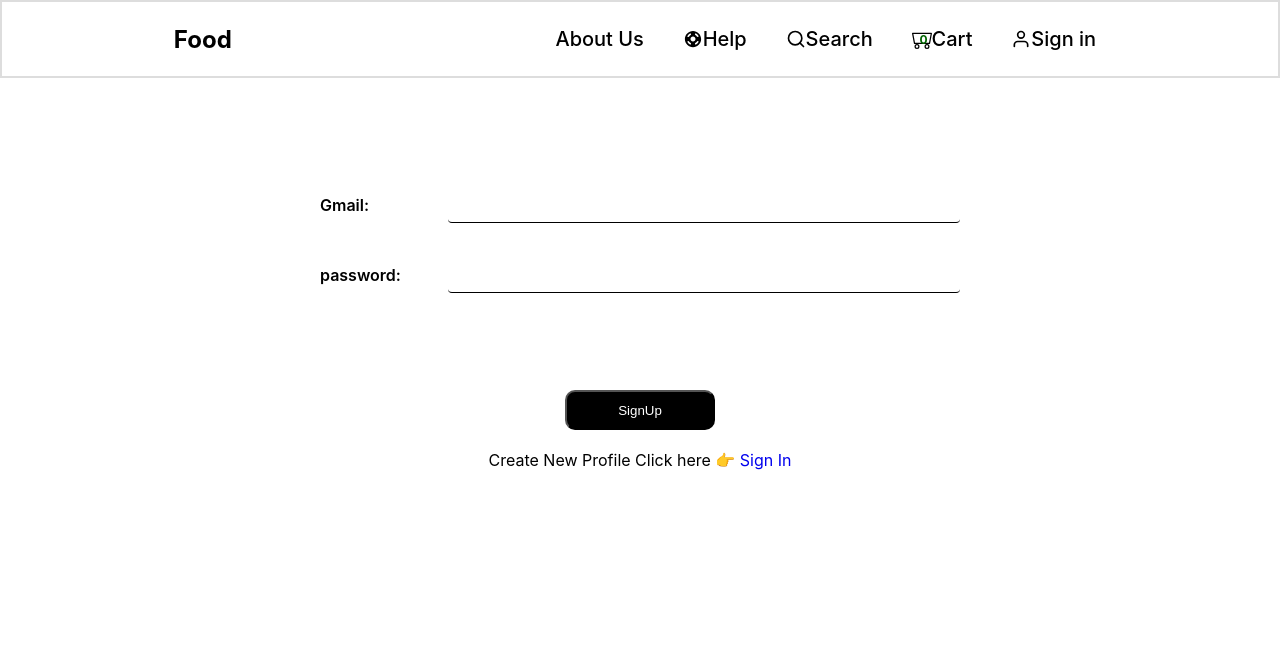
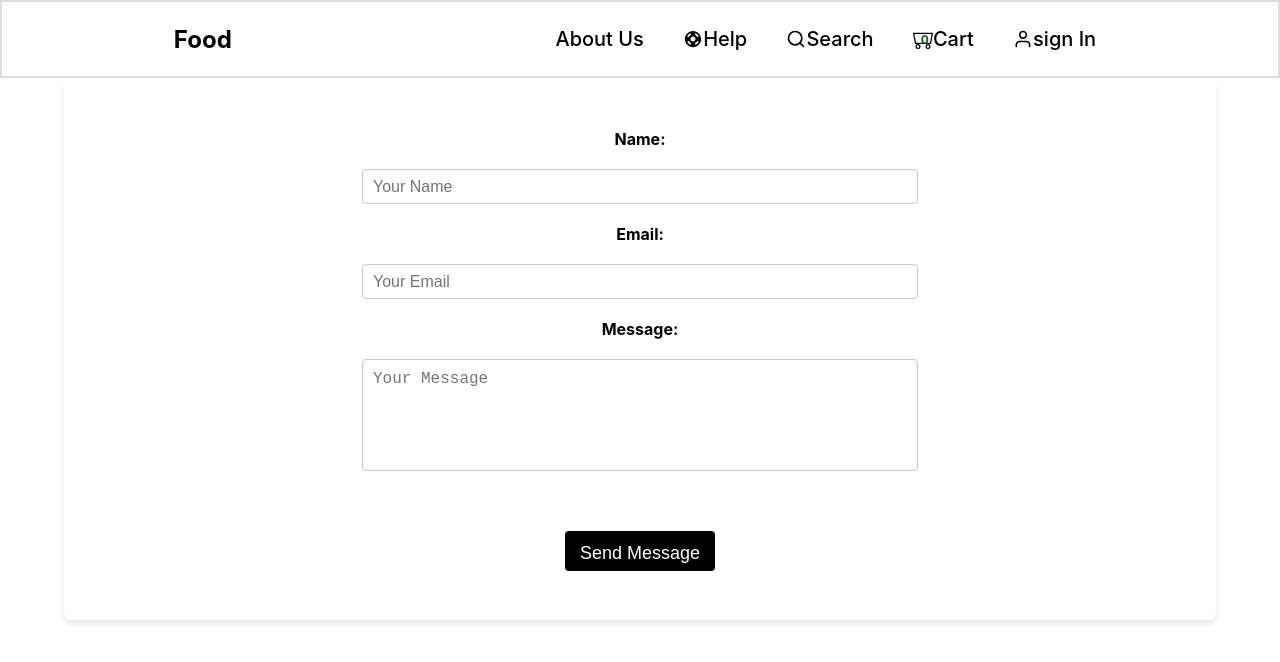
Before and after one commit to asgardev119/Food-web, a React (Create React App) app: page /contact in a window 1280 px wide. Before the commit this address led to /signup. Shown: the top 662 px of the page. Built offline with nearby package versions, Linux system fonts and the light colour scheme.

Commit message:
api update

```diff
--- a/src/App.css
+++ b/src/App.css
@@ -4,6 +4,7 @@
   margin-top: 80px;
   /* column-gap: 40px; */
 }
+
 
 /*
 const [userName, setUserName] = useState();
--- a/src/App.js
+++ b/src/App.js
@@ -33,20 +33,20 @@ function App() {
                   isLoggedIn ? (
                     <Dashboard key="dashboard" />
                   ) : (
-                    <Navigate to="/signup" replace />
+                    <Navigate to="/signin" replace />
                   )
                 }
               />
               <Route
                 path="/about"
                 element={
-                  isLoggedIn ? <About /> : <Navigate to="/signup" replace />
+                  <About />
                 }
               />
               <Route
                 path="/contact"
                 element={
-                  isLoggedIn ? <Contact /> : <Navigate to="/signup" replace />
+                  <Contact />
                 }
               />
               <Route
@@ -55,9 +55,9 @@ function App() {
                   isLoggedIn ? <Cart /> : <Navigate to="/signup" replace />
                 }
               />
-              <Route path="/signin" element={<SignIn />} />
+              <Route path="/signup" element={<SignIn />} />
               <Route
-                path="/signup"
+                path="/signin"
                 element={<SignUp setIsLoggedIn={setIsLoggedIn} />}
               />
               <Route path="/search" element={<SearchItem />} />
@@ -71,7 +71,7 @@ function App() {
                   isLoggedIn ? (
                     <Userprofile />
                   ) : (
-                    <Navigate to="/signup" replace />
+                    <Navigate to="/signin" replace />
                   )
                 }
               />
--- a/src/componant/Contact.js
+++ b/src/componant/Contact.js
@@ -1,9 +1,88 @@
 import React from "react";
 
 const Contact = () => {
+  const mainStyle = {
+    width: "90%",
+    margin: "20px auto",
+    padding: "20px",
+    backgroundColor: "white",
+    borderRadius: "8px",
+    boxShadow: "0 4px 6px rgba(0, 0, 0, 0.1)",
+  };
+
+  const labelStyle = {
+    fontWeight: "bold",
+  };
+
+  const inputStyle = {
+    padding: "10px",
+    border: "1px solid #ccc",
+    borderRadius: "4px",
+    fontSize: "16px",
+    width: "100%",
+  };
+
+  const textareaStyle = {
+    width: "100%",
+    ...inputStyle,
+    resize: "none",
+  };
+
+  const buttonStyle = {
+    backgroundColor: "",
+    color: "white",
+    padding: "12px",
+    border: "none",
+    borderRadius: "4px",
+    fontSize: "18px",
+    cursor: "pointer",
+  };
+
   return (
     <div>
-      <h1>Contact Contact Contact Contact</h1>
+      <main style={mainStyle}>
+        <form>
+          <label htmlFor="name" style={labelStyle}>
+            Name:
+          </label>
+          <input
+            type="text"
+            id="name"
+            name="name"
+            placeholder="Your Name"
+            required
+            style={inputStyle}
+          />
+
+          <label htmlFor="email" style={labelStyle}>
+            Email:
+          </label>
+          <input
+            type="email"
+            id="email"
+            name="email"
+            placeholder="Your Email"
+            required
+            style={inputStyle}
+          />
+
+          <label htmlFor="message" style={labelStyle}>
+            Message:
+          </label>
+          <textarea
+            id="message"
+            name="message"
+            rows="5"
+            placeholder="Your Message"
+            required
+            style={textareaStyle}
+          ></textarea>
+
+          <button type="submit" style={buttonStyle}>
+            Send Message
+          </button>
+        </form>
+      </main>
     </div>
   );
 };
--- a/src/componant/Header.js
+++ b/src/componant/Header.js
@@ -83,7 +83,7 @@ const Header = ({ isLoggedIn }) => {
                 </NavLink>
               ) : (
                 <NavLink to="/signin">
-                  <FiUser /> Sign in
+                  <FiUser /> sign In
                 </NavLink>
               )}
             </li>
--- a/src/componant/SignUp.js
+++ b/src/componant/SignUp.js
@@ -103,10 +103,10 @@ export const SignUp = ({ setIsLoggedIn }) => {
         <small> {error && error.cred}</small>
 
         <button type="submit" onClick={handleClick}>
-          SignUp
+          SignIn
         </button>
         <p>
-          Create New Profile Click here 👉 <Link to="/signin">Sign In</Link>
+          Create New Profile Click here 👉 <Link to="/signup">sign up</Link>
         </p>
       </form>
     </div>
--- a/src/pages/SignIn.js
+++ b/src/pages/SignIn.js
@@ -107,10 +107,10 @@ const SignIn = () => {
         <small>{error && error.password}</small>
 
         <button type="submit" onClick={handleClick}>
-          SignIn
+          SignUp
         </button>
         <p>
-          Already signin Click here 👉 <Link to="/signup">Sign Up</Link>
+          Already signin Click here 👉 <Link to="/signin">Sign In</Link>
         </p>
       </form>
     </div>
```
